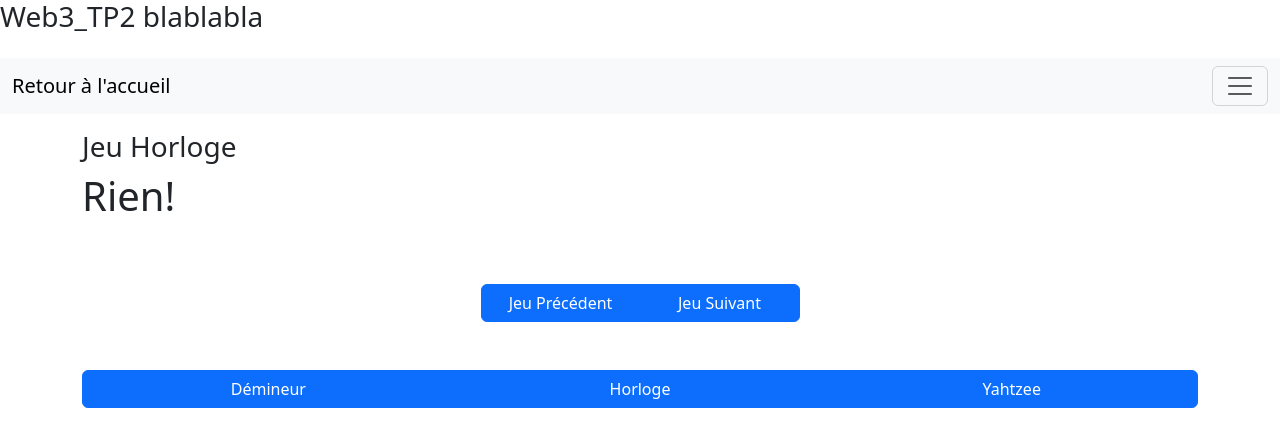
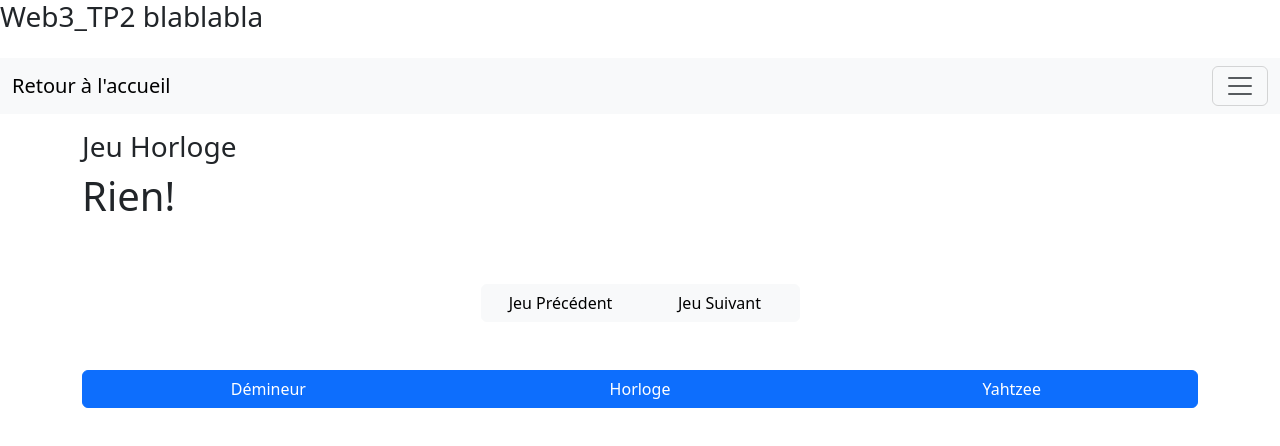
Before and after one commit to 5gtP3pp3r/WEB3_TP2, a React (Vite) app: page /projets/horloge in a window 1280 px wide. Shown: the top 446 px of the page. Built offline with nearby package versions, Linux system fonts and the light colour scheme.

Commit message:
mods couleur boutons Pagetemplate

```diff
--- a/src/PageTemplate.tsx
+++ b/src/PageTemplate.tsx
@@ -21,14 +21,14 @@ export function PageTemplate({ title, children, previous, nextPage }: PageTempla
         <ButtonGroup>
             <Button
                 onClick={() => navigate(previous)}
-                className="btn btn-primary mt-3"
+                className="btn btn-light mt-3"
                 style={{width:160}}
             >
             Jeu Précédent
             </Button>
             <Button
                 onClick={() => navigate(nextPage)}
-                className="btn btn-primary mt-3"
+                className="btn btn-light mt-3"
                 style={{width:160}}
             >
             Jeu Suivant
```
